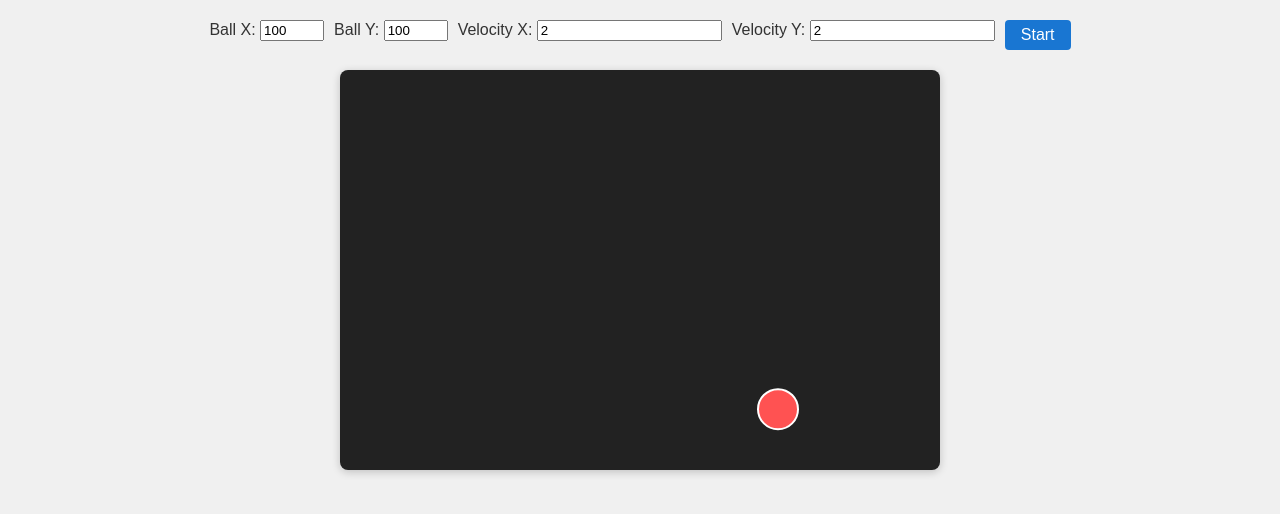
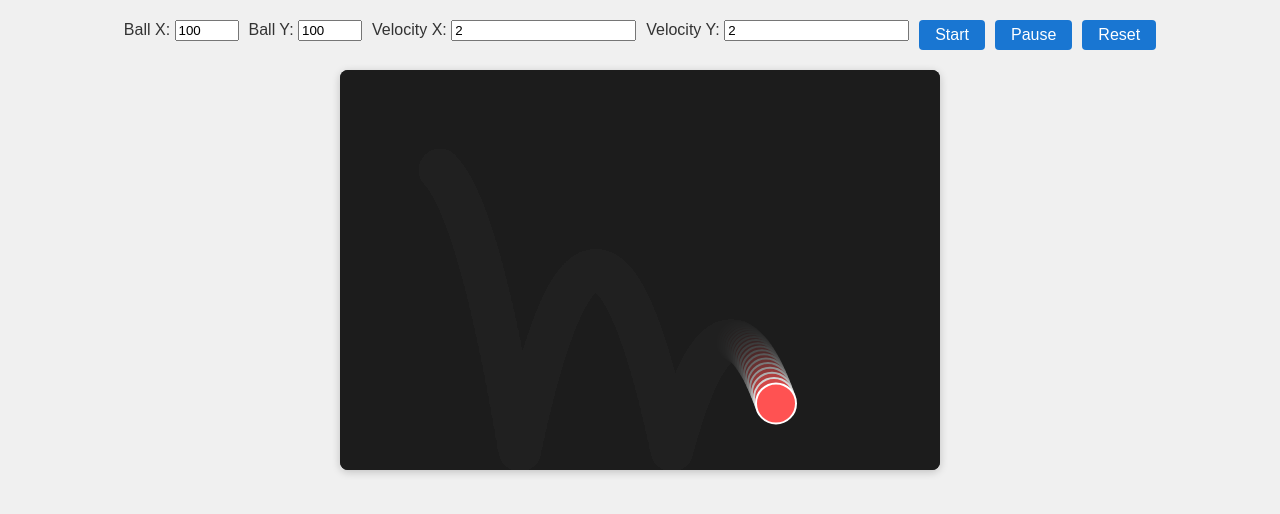
Before and after one commit to brandondondondondondondon/bouncing-ball, a plain HTML site: page index.html in a window 1280 px wide. Both pictures are taken after a click on the button "Start". Drawn offline with Linux system fonts and the light colour scheme.

Commit message:
Add pause/resume, reset, and trail effect to bouncing ball animation

```diff
--- a/index.html
+++ b/index.html
@@ -13,6 +13,8 @@
     <label>Velocity X: <input type="number" id="vel-x" value="2"></label>
     <label>Velocity Y: <input type="number" id="vel-y" value="2"></label>
     <button id="start-btn">Start</button>
+    <button id="pause-btn">Pause</button>
+    <button id="reset-btn">Reset</button>
   </div>
   <canvas id="scene" width="600" height="400"></canvas>
   <script src="script.js"></script>
--- a/script.js
+++ b/script.js
@@ -1,6 +1,8 @@
 const canvas = document.getElementById('scene');
 const ctx = canvas.getContext('2d');
 const startBtn = document.getElementById('start-btn');
+const pauseBtn = document.getElementById('pause-btn');
+const resetBtn = document.getElementById('reset-btn');
 
 const xInput = document.getElementById('ball-x');
 const yInput = document.getElementById('ball-y');
@@ -13,11 +15,13 @@ const HEIGHT = canvas.height;
 const GRAVITY = 0.25;
 const DAMPING = 0.8;
 
-let ball = { x: 100, y: 100, vx: 2, vy: 2 };
+let initialState = { x: 100, y: 100, vx: 2, vy: 2 };
+let ball = { ...initialState };
 let running = false;
+let paused = false;
+let animationId = null;
 
 function drawBall() {
-  ctx.clearRect(0, 0, WIDTH, HEIGHT);
   ctx.beginPath();
   ctx.arc(ball.x, ball.y, BALL_RADIUS, 0, Math.PI * 2);
   ctx.fillStyle = '#ff5252';
@@ -55,10 +59,13 @@ function updateBall() {
 }
 
 function animate() {
-  if (!running) return;
+  if (!running || paused) return;
+  // Trail effect: draw a semi-transparent rectangle over the canvas
+  ctx.fillStyle = 'rgba(34,34,34,0.2)';
+  ctx.fillRect(0, 0, WIDTH, HEIGHT);
+  drawBall();
   updateBall();
-  drawBall();
-  requestAnimationFrame(animate);
+  animationId = requestAnimationFrame(animate);
 }
 
 startBtn.addEventListener('click', () => {
@@ -66,8 +73,33 @@ startBtn.addEventListener('click', () => {
   ball.y = parseFloat(yInput.value);
   ball.vx = parseFloat(vxInput.value);
   ball.vy = parseFloat(vyInput.value);
+  initialState = { x: ball.x, y: ball.y, vx: ball.vx, vy: ball.vy };
   running = true;
+  paused = false;
+  ctx.clearRect(0, 0, WIDTH, HEIGHT);
   animate();
 });
 
+pauseBtn.addEventListener('click', () => {
+  if (!running) return;
+  paused = !paused;
+  pauseBtn.textContent = paused ? 'Resume' : 'Pause';
+  if (!paused) {
+    animate();
+  } else {
+    cancelAnimationFrame(animationId);
+  }
+});
+
+resetBtn.addEventListener('click', () => {
+  running = false;
+  paused = false;
+  pauseBtn.textContent = 'Pause';
+  ball = { ...initialState };
+  ctx.clearRect(0, 0, WIDTH, HEIGHT);
+  drawBall();
+});
+
+// Draw initial ball
+ctx.clearRect(0, 0, WIDTH, HEIGHT);
 drawBall();
```
